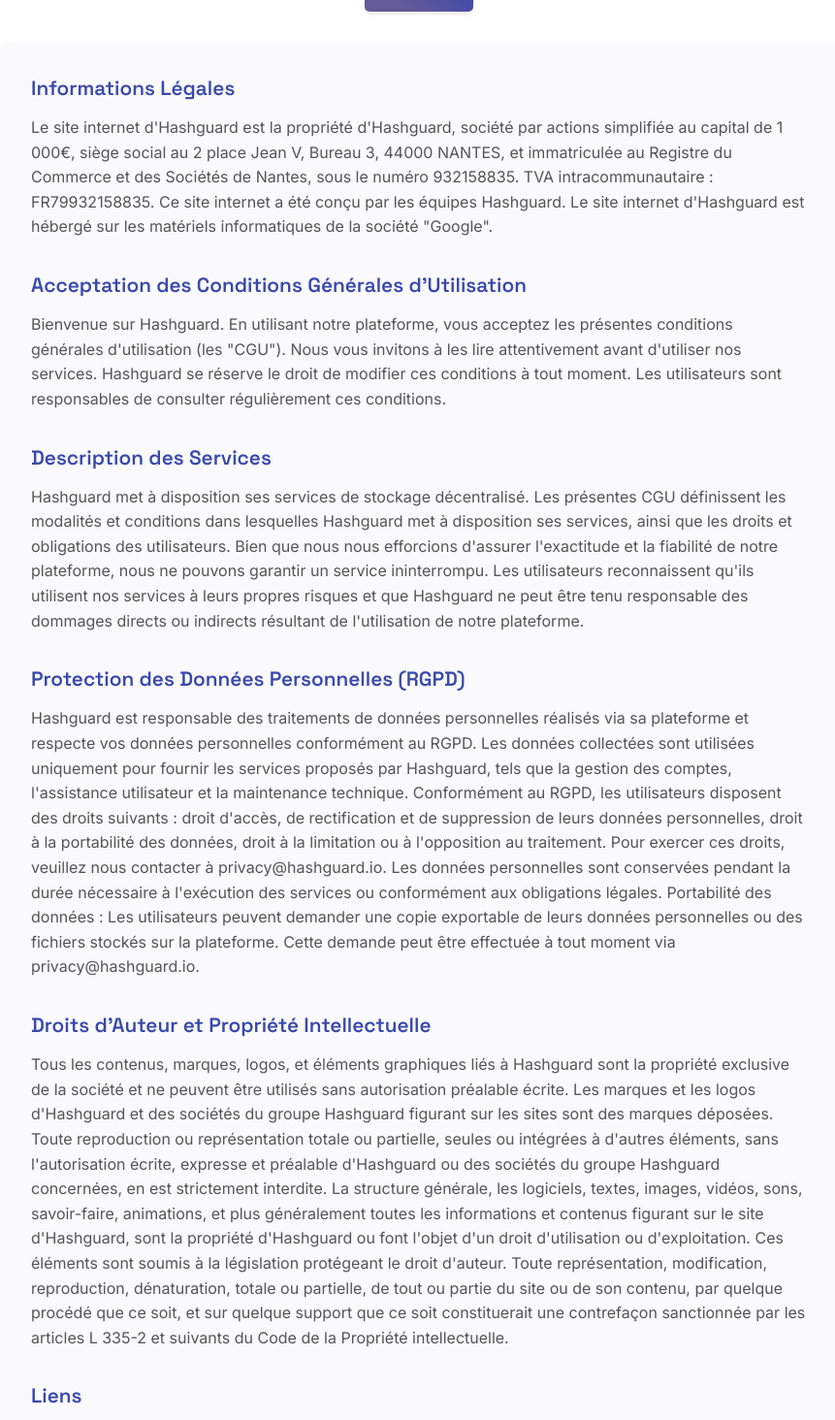
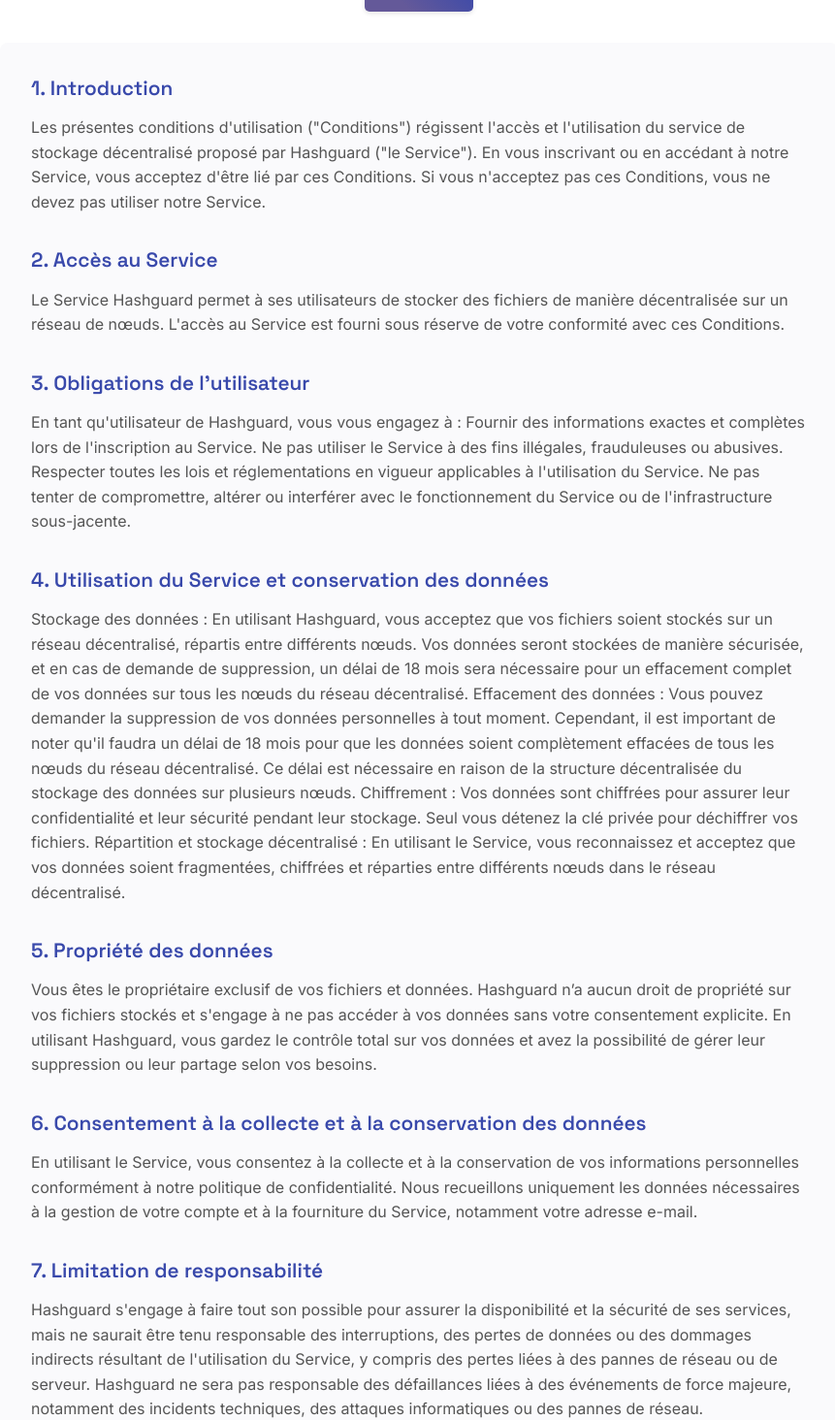
Before and after one commit to HashguardProject/landing, a React (Vite) app: page /terms in a window 1280 px wide. Shown: the part 369-1833 px from the top of the page at 97% size, without its empty margins (208-1069 px from the left). Built offline with nearby package versions, Linux system fonts and the light colour scheme.

Commit message:
style: fix terms and pricing

```diff
--- a/public/locales/en/pricing.json
+++ b/public/locales/en/pricing.json
@@ -69,9 +69,9 @@
       "description": "Perfect for family sharing"
     },
     {
-      "name": "Premium",
-      "monthlyPrice": "€7.99",
-      "annualPrice": "€79.90",
+      "name": "Guardian",
+      "monthlyPrice": "€9.99",
+      "annualPrice": "€99.90",
       "popular": false,
       "features": [
         "1 TB of secure space",
--- a/public/locales/fr/pricing.json
+++ b/public/locales/fr/pricing.json
@@ -69,9 +69,9 @@
       "description": "Parfait pour le partage familial"
     },
     {
-      "name": "Premium",
-      "monthlyPrice": "7.99€",
-      "annualPrice": "79.90€",
+      "name": "Gardien",
+      "monthlyPrice": "9.99€",
+      "annualPrice": "99.90€",
       "popular": false,
       "features": [
         "1 TB d'espace sécurisé",
--- a/public/locales/fr/terms.json
+++ b/public/locales/fr/terms.json
@@ -1,48 +1,87 @@
 {
-  "title": "Conditions Générales d'Utilisation de Hashguard",
-  "lastUpdate": "Dernière mise à jour : 30 janvier 2025",
-  "legalInformation": {
-    "title": "Informations Légales",
-    "content": "Le site internet d'Hashguard est la propriété d'Hashguard, société par actions simplifiée au capital de 1 000€, siège social au 2 place Jean V, Bureau 3, 44000 NANTES, et immatriculée au Registre du Commerce et des Sociétés de Nantes, sous le numéro 932158835.  TVA intracommunautaire : FR79932158835. Ce site internet a été conçu par les équipes Hashguard. Le site internet d'Hashguard est hébergé sur les matériels informatiques de la société \"Google\"."
+  "title": "Conditions d'utilisation de Hashguard",
+  "introduction": {
+    "title": "1. Introduction",
+    "content": "Les présentes conditions d'utilisation (\"Conditions\") régissent l'accès et l'utilisation du service de stockage décentralisé proposé par Hashguard (\"le Service\"). En vous inscrivant ou en accédant à notre Service, vous acceptez d'être lié par ces Conditions. Si vous n'acceptez pas ces Conditions, vous ne devez pas utiliser notre Service."
   },
-  "termsOfUse": {
-    "title": "Acceptation des Conditions Générales d'Utilisation",
-    "content": "Bienvenue sur Hashguard. En utilisant notre plateforme, vous acceptez les présentes conditions générales d'utilisation (les \"CGU\"). Nous vous invitons à les lire attentivement avant d'utiliser nos services. Hashguard se réserve le droit de modifier ces conditions à tout moment. Les utilisateurs sont responsables de consulter régulièrement ces conditions."
+  "serviceAccess": {
+    "title": "2. Accès au Service",
+    "content": "Le Service Hashguard permet à ses utilisateurs de stocker des fichiers de manière décentralisée sur un réseau de nœuds. L'accès au Service est fourni sous réserve de votre conformité avec ces Conditions."
   },
-  "serviceDescription": {
-    "title": "Description des Services",
-    "content": "Hashguard met à disposition ses services de stockage décentralisé. Les présentes CGU définissent les modalités et conditions dans lesquelles Hashguard met à disposition ses services, ainsi que les droits et obligations des utilisateurs. Bien que nous nous efforcions d'assurer l'exactitude et la fiabilité de notre plateforme, nous ne pouvons garantir un service ininterrompu. Les utilisateurs reconnaissent qu'ils utilisent nos services à leurs propres risques et que Hashguard ne peut être tenu responsable des dommages directs ou indirects résultant de l'utilisation de notre plateforme."
+  "userObligations": {
+    "title": "3. Obligations de l'utilisateur",
+    "content": "En tant qu'utilisateur de Hashguard, vous vous engagez à : Fournir des informations exactes et complètes lors de l'inscription au Service. Ne pas utiliser le Service à des fins illégales, frauduleuses ou abusives. Respecter toutes les lois et réglementations en vigueur applicables à l'utilisation du Service. Ne pas tenter de compromettre, altérer ou interférer avec le fonctionnement du Service ou de l'infrastructure sous-jacente."
   },
-  "dataProtection": {
-    "title": "Protection des Données Personnelles (RGPD)",
-    "content": "Hashguard est responsable des traitements de données personnelles réalisés via sa plateforme et respecte vos données personnelles conformément au RGPD. Les données collectées sont utilisées uniquement pour fournir les services proposés par Hashguard, tels que la gestion des comptes, l'assistance utilisateur et la maintenance technique. Conformément au RGPD, les utilisateurs disposent des droits suivants : droit d'accès, de rectification et de suppression de leurs données personnelles, droit à la portabilité des données, droit à la limitation ou à l'opposition au traitement. Pour exercer ces droits, veuillez nous contacter à privacy@hashguard.io. Les données personnelles sont conservées pendant la durée nécessaire à l'exécution des services ou conformément aux obligations légales.\n\nPortabilité des données : Les utilisateurs peuvent demander une copie exportable de leurs données personnelles ou des fichiers stockés sur la plateforme. Cette demande peut être effectuée à tout moment via privacy@hashguard.io."
+  "dataUsageAndRetention": {
+    "title": "4. Utilisation du Service et conservation des données",
+    "content": "Stockage des données : En utilisant Hashguard, vous acceptez que vos fichiers soient stockés sur un réseau décentralisé, répartis entre différents nœuds. Vos données seront stockées de manière sécurisée, et en cas de demande de suppression, un délai de 18 mois sera nécessaire pour un effacement complet de vos données sur tous les nœuds du réseau décentralisé. Effacement des données : Vous pouvez demander la suppression de vos données personnelles à tout moment. Cependant, il est important de noter qu'il faudra un délai de 18 mois pour que les données soient complètement effacées de tous les nœuds du réseau décentralisé. Ce délai est nécessaire en raison de la structure décentralisée du stockage des données sur plusieurs nœuds. Chiffrement : Vos données sont chiffrées pour assurer leur confidentialité et leur sécurité pendant leur stockage. Seul vous détenez la clé privée pour déchiffrer vos fichiers. Répartition et stockage décentralisé : En utilisant le Service, vous reconnaissez et acceptez que vos données soient fragmentées, chiffrées et réparties entre différents nœuds dans le réseau décentralisé."
   },
-  "cookies": {
-    "title": "Cookies et Technologies Similaires",
-    "content": "Hashguard utilise des cookies pour améliorer l'expérience utilisateur et analyser le trafic sur la plateforme. Vous pouvez gérer vos préférences en matière de cookies via le bandeau de consentement affiché lors de votre première visite."
+  "dataOwnership": {
+    "title": "5. Propriété des données",
+    "content": "Vous êtes le propriétaire exclusif de vos fichiers et données. Hashguard n’a aucun droit de propriété sur vos fichiers stockés et s'engage à ne pas accéder à vos données sans votre consentement explicite. En utilisant Hashguard, vous gardez le contrôle total sur vos données et avez la possibilité de gérer leur suppression ou leur partage selon vos besoins."
+  },
+  "consent": {
+    "title": "6. Consentement à la collecte et à la conservation des données",
+    "content": "En utilisant le Service, vous consentez à la collecte et à la conservation de vos informations personnelles conformément à notre politique de confidentialité. Nous recueillons uniquement les données nécessaires à la gestion de votre compte et à la fourniture du Service, notamment votre adresse e-mail."
+  },
+  "liabilityLimitation": {
+    "title": "7. Limitation de responsabilité",
+    "content": "Hashguard s'engage à faire tout son possible pour assurer la disponibilité et la sécurité de ses services, mais ne saurait être tenu responsable des interruptions, des pertes de données ou des dommages indirects résultant de l'utilisation du Service, y compris des pertes liées à des pannes de réseau ou de serveur. Hashguard ne sera pas responsable des défaillances liées à des événements de force majeure, notamment des incidents techniques, des attaques informatiques ou des pannes de réseau."
+  },
+  "termsModification": {
+    "title": "8. Modification des Conditions",
+    "content": "Hashguard se réserve le droit de modifier ces Conditions à tout moment. Toute modification sera effective dès la publication des nouvelles Conditions sur notre site. Nous vous conseillons de consulter régulièrement ces Conditions pour rester informé des éventuelles modifications."
   },
   "intellectualProperty": {
-    "title": "Droits d'Auteur et Propriété Intellectuelle",
-    "content": "Tous les contenus, marques, logos, et éléments graphiques liés à Hashguard sont la propriété exclusive de la société et ne peuvent être utilisés sans autorisation préalable écrite. Les marques et les logos d'Hashguard et des sociétés du groupe Hashguard figurant sur les sites sont des marques déposées. Toute reproduction ou représentation totale ou partielle, seules ou intégrées à d'autres éléments, sans l'autorisation écrite, expresse et préalable d'Hashguard ou des sociétés du groupe Hashguard concernées, en est strictement interdite. La structure générale, les logiciels, textes, images, vidéos, sons, savoir-faire, animations, et plus généralement toutes les informations et contenus figurant sur le site d'Hashguard, sont la propriété d'Hashguard ou font l'objet d'un droit d'utilisation ou d'exploitation. Ces éléments sont soumis à la législation protégeant le droit d'auteur. Toute représentation, modification, reproduction, dénaturation, totale ou partielle, de tout ou partie du site ou de son contenu, par quelque procédé que ce soit, et sur quelque support que ce soit constituerait une contrefaçon sanctionnée par les articles L 335-2 et suivants du Code de la Propriété intellectuelle."
+    "title": "9. Propriété intellectuelle",
+    "content": "Le Service Hashguard et tous les éléments qui le composent (y compris mais sans s'y limiter les logiciels, les algorithmes, les logos, et les marques) sont protégés par des droits de propriété intellectuelle et sont la propriété exclusive de Hashguard. Vous vous engagez à ne pas reproduire, distribuer ou utiliser ces éléments sans autorisation préalable."
   },
-  "externalLinks": {
-    "title": "Liens Externes",
-    "content": "Hashguard peut contenir des liens vers des sites externes. Nous ne sommes pas responsables du contenu ou des pratiques de confidentialité de ces sites. L'accès aux sites externes se fait à vos propres risques."
+  "termination": {
+    "title": "10. Résiliation",
+    "content": "Vous pouvez résilier votre compte Hashguard à tout moment en nous contactant via l'interface utilisateur ou par email. En cas de résiliation, toutes vos données seront supprimées de notre système conformément à notre politique de conservation et de suppression des données."
   },
-  "security": {
-    "title": "Sécurité des Données et Responsabilité de l'Utilisateur",
-    "content": "Vos données sont stockées de manière décentralisée et chiffrées. Les clés de chiffrement nécessaires à l'accès aux données sont générées localement par l'utilisateur. Hashguard n'a ni accès ni visibilité sur ces clés. Une phrase de récupération (seedphrase) de 12 mots est fournie à l'initialisation. L'utilisateur est tenu de la conserver en lieu sûr pour garantir l'accès à ses données. L'utilisateur est seul responsable de la gestion sécurisée de ses clés et de sa seedphrase. En cas de perte, Hashguard ne pourra pas restaurer l'accès aux données. Hashguard met en œuvre un chiffrement à connaissance nulle, ce qui signifie que nous ne pouvons pas accéder à vos données chiffrées. Il est crucial de conserver en lieu sûr vos clés de chiffrement et votre mot de passe, car ils ne peuvent pas être récupérés s'ils sont perdus."
+  "gdprRights": {
+    "title": "11. Droits des utilisateurs sous le RGPD",
+    "content": "Conformément au Règlement Général sur la Protection des Données (RGPD), vous disposez des droits suivants concernant vos données personnelles : Droit d'accès : Vous pouvez demander à consulter les données que nous détenons à votre sujet. Droit de rectification : Vous pouvez corriger ou compléter vos informations si elles sont inexactes. Droit à l'effacement : Vous pouvez demander la suppression de vos données personnelles (voir la section sur la suppression des données). Droit à la portabilité : Vous pouvez demander à recevoir vos données dans un format structuré, couramment utilisé, et lisible par machine. Droit d'opposition : Vous pouvez vous opposer à l'utilisation de vos données à des fins de marketing ou à toute autre utilisation non essentielle."
   },
-  "applicableLaw": {
-    "title": "Droit Applicable et Litiges",
-    "content": "Les présentes CGU sont régies par le droit français. En cas de litige, les tribunaux compétents seront ceux de Nantes. En cas de litige, l'utilisateur peut recourir gratuitement à un médiateur de la consommation conformément à l'article L.612-1 du Code de la consommation."
+  "dataBreachManagement": {
+    "title": "12. Gestion des violations de données",
+    "content": "En cas de violation de la sécurité des données, Hashguard s'engage à notifier les utilisateurs concernés dans un délai de 72 heures conformément aux exigences du RGPD. Nous mettrons en place des mesures correctives pour limiter l'impact de la violation et éviter qu'elle ne se reproduise."
   },
-  "contactInformation": {
-    "title": "Contact",
-    "content": "Pour toute question ou information complémentaire, contactez-nous à support@hashguard.io."
+  "dataSecurity": {
+    "title": "13. Sécurité des données",
+    "content": "Hashguard met en œuvre des protocoles de chiffrement de bout en bout pour garantir que vos données restent privées et sécurisées pendant leur stockage décentralisé. Chaque fichier est fragmenté et chiffré avant d'être stocké sur les nœuds du réseau, de manière à ce qu'aucune entité, y compris Hashguard, ne puisse accéder à vos données sans votre clé privée."
   },
-  "links": {
-    "title": "Liens",
-    "content": "Hashguard peut contenir des liens vers des sites externes. Nous ne sommes pas responsables du contenu ou des pratiques de confidentialité de ces sites. L'accès aux sites externes se fait à vos propres risques."
+  "privateKeyDisclaimer": {
+    "title": "14. Non-responsabilité en cas de perte de clé privée",
+    "content": "Hashguard met en œuvre des mesures de sécurité pour garantir la protection de vos données personnelles et de vos fichiers. Cependant, vous êtes seul responsable de la gestion de votre clé privée utilisée pour accéder à vos données. En cas de perte ou de compromission de votre clé privée, Hashguard ne pourra pas être tenu responsable de l'accès non autorisé à vos données ou de la perte de vos fichiers. Il est de votre responsabilité de conserver votre clé privée en sécurité et de ne pas la partager avec des tiers non autorisés. Si vous perdez votre clé privée, vous risquez de ne plus pouvoir accéder à vos données, et Hashguard ne pourra pas récupérer vos données en raison de la nature décentralisée et sécurisée du système de stockage."
+  },
+  "generalDisclaimer": {
+    "title": "15. Clause de Non-Responsabilité Générale",
+    "content": "Hashguard ne pourra être tenu responsable des pertes de données, des interruptions de service ou des défaillances techniques liées au fonctionnement du réseau décentralisé, des erreurs humaines, ou des attaques malveillantes indépendantes de notre contrôle, comme des pannes de serveur, des défaillances du réseau, ou des problèmes de communication liés à l’infrastructure de stockage."
+  },
+  "onboardingPolicy": {
+    "title": "16. Politique d’Onboarding et Conditions liées à l’Usage Gratuit",
+    "content": "Les utilisateurs qui souscrivent à un abonnement freemium (par exemple, l’offre Découverte) acceptent que le stockage puisse être limité à une capacité spécifique. Hashguard se réserve le droit de modifier ou de mettre fin à ces offres gratuites à tout moment, avec un préavis raisonnable. Les utilisateurs devront migrer vers une offre payante si leur consommation dépasse les limites du service gratuit."
+  },
+  "internationalDataTransfer": {
+    "title": "17. Clause de Transfert de Données Internationaux",
+    "content": "En utilisant le Service, vous consentez au transfert de vos données à travers les frontières géographiques et à leur stockage dans des nœuds situés dans des juridictions différentes, y compris hors de l’Union Européenne. Nous nous engageons à respecter les mécanismes légaux appropriés pour garantir la sécurité de vos données lors de leur transfert, y compris les Clauses Contractuelles Types lorsque nécessaire."
+  },
+  "web3Acceptance": {
+    "title": "18. Clause de \"Acceptation de l’Usage Web3\"",
+    "content": "En utilisant Hashguard, vous acceptez de participer à un système de stockage décentralisé basé sur des technologies Web3, y compris la blockchain, et comprenez que ces technologies peuvent comporter des caractéristiques et des risques spécifiques par rapport aux solutions centralisées traditionnelles."
+  },
+  "auditabilityTransparency": {
+    "title": "19. Auditabilité et Transparence",
+    "content": "Nous nous engageons à offrir une transparence totale sur la manière dont vos données sont stockées, gérées et effacées. Si vous avez des questions ou des préoccupations concernant l'intégrité des données ou le processus d’effacement, vous pouvez nous contacter pour obtenir des informations détaillées sur les mécanismes de sécurité en place."
+  },
+  "governingLaw": {
+    "title": "20. Dispositions légales supplémentaires",
+    "content": "Les présentes Conditions sont régies par la loi française. Tout différend relatif à l’utilisation du Service sera soumis à la compétence exclusive des juridictions compétentes du ressort de Nantes, France."
+  },
+  "contact": {
+    "title": "21. Contact",
+    "content": "Pour toute question concernant ces Conditions d'utilisation ou pour exercer vos droits sur vos données personnelles, vous pouvez nous contacter à l'adresse suivante : Email : support@hashguard.io Adresse physique : 2 place Jean V, Bureau 3, 44000 NANTES"
   }
 }
--- a/src/pages/Terms.tsx
+++ b/src/pages/Terms.tsx
@@ -9,28 +9,58 @@ export function Terms() {
   const toggleLanguage = () => {
     const newLang = i18n.language === "fr" ? "en" : "fr";
     i18n.changeLanguage(newLang);
-    localStorage.setItem("preferredLanguage", newLang);
   };
 
   const sections = [
-    "legalInformation",
-    "termsOfUse",
-    "serviceDescription",
-    "dataProtection",
+    "introduction",
+    "serviceAccess",
+    "userObligations",
+    "dataUsageAndRetention",
+    "dataOwnership",
+    "consent",
+    "liabilityLimitation",
+    "termsModification",
     "intellectualProperty",
-    "links",
-    "externalLinks",
-    "security",
-    "applicableLaw",
-    "contactInformation",
+    "termination",
+    "gdprRights",
+    "dataBreachManagement",
+    "dataSecurity",
+    "privateKeyDisclaimer",
+    "generalDisclaimer",
+    "onboardingPolicy",
+    "internationalDataTransfer",
+    "web3Acceptance",
+    "auditabilityTransparency",
+    "governingLaw",
+    "contact",
   ];
+
+  const renderSectionContent = (sectionKey: string) => {
+    const content = t(`${sectionKey}.content`, { defaultValue: null });
+    const listItems = t(`${sectionKey}.listItems`, {
+      returnObjects: true,
+      defaultValue: null,
+    });
+
+    return (
+      <>
+        {content && <p className={styles.sectionText}>{content}</p>}
+        {Array.isArray(listItems) && listItems.length > 0 && (
+          <ul className={styles.sectionList}>
+            {listItems.map((item, index) => (
+              <li key={`${sectionKey}-li-${index}`}>{item}</li>
+            ))}
+          </ul>
+        )}
+      </>
+    );
+  };
 
   return (
     <section className={styles.termsSection}>
       <div className={styles.container}>
         <div className={styles.termsCard}>
           <h1 className={styles.mainTitle}>{t("title")}</h1>
-
           <div className={styles.homeButtonContainer}>
             <a href="/" className={styles.homeButton}>
               Home
```
Also changed, not shown: public/locales/en/terms.json (+73 -34 lines).
